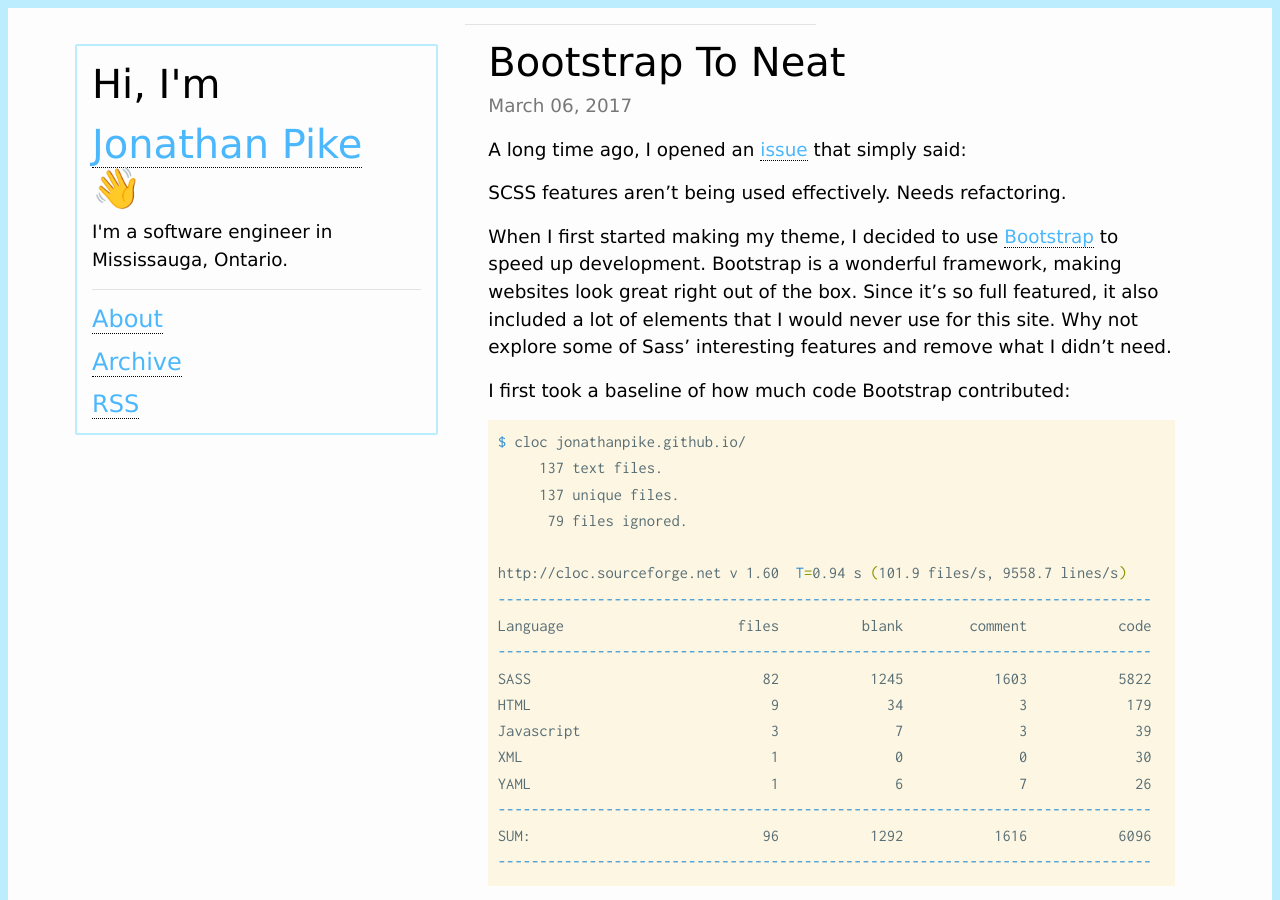
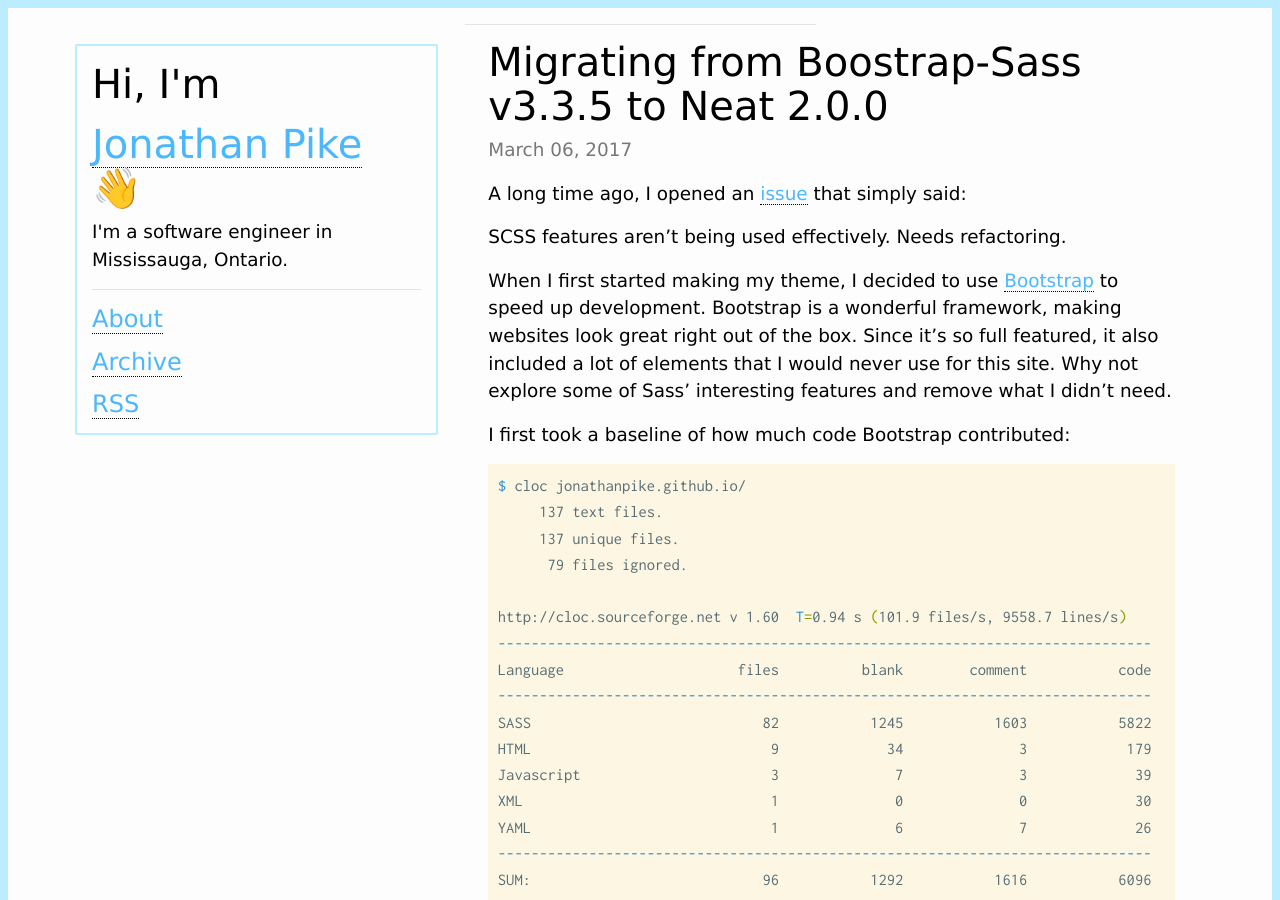
Before and after one commit to jonathanpike/jonathanpike.github.io, a Jekyll site: the page built from _posts/2017-03-06-Bootstrap-to-Neat.md, in a window 1280 px wide and 900 px high. Built offline with Jekyll 4.4.1, drawn with Linux system fonts in a browser that asks for light colours.

Commit message:
Fix yaml front matter

```diff
--- a/_posts/2017-03-06-Bootstrap-to-Neat.md
+++ b/_posts/2017-03-06-Bootstrap-to-Neat.md
@@ -1,8 +1,8 @@
 ---
 layout: post
-Title: Migrating from Boostrap-Sass v3.3.5 to Neat 2.0.0
-Description: Switching from Bootstrap to Neat for my grid system was easier than I expected.  Here's what I learned.
-Date: 2017-03-06 16:34:00
+title: Migrating from Boostrap-Sass v3.3.5 to Neat 2.0.0
+description: Switching from Bootstrap to Neat for my grid system was easier than I expected.  Here's what I learned.
+date: 2017-03-06 16:34:00
 ---
 
 A long time ago, I opened an [issue](https://github.com/jonathanpike/jonathanpike.github.io/issues/2) that simply said:
```
